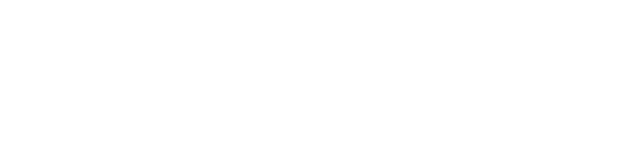
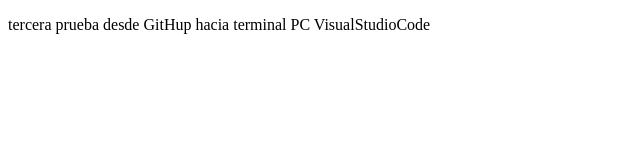
Before and after one commit to Sergio578/ClaseGitHup1, a plain HTML site: page index.html in a window 1280 px wide. Shown: the whole page, without its empty margins (0-640 px from the left). Drawn offline with Linux system fonts and the light colour scheme.

Commit message:
Update index.html
tercera prueba desde GitHup hacia terminal PC VisualStudioCode

```diff
--- a/index.html
+++ b/index.html
@@ -7,6 +7,6 @@
     <title>Prueba</title>
 </head>
 <body>
-
+    <p> tercera prueba desde GitHup hacia terminal PC VisualStudioCode</p>
 </body>
 </html>
```
